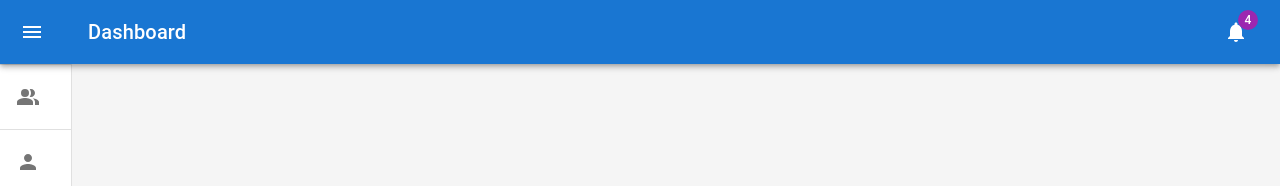
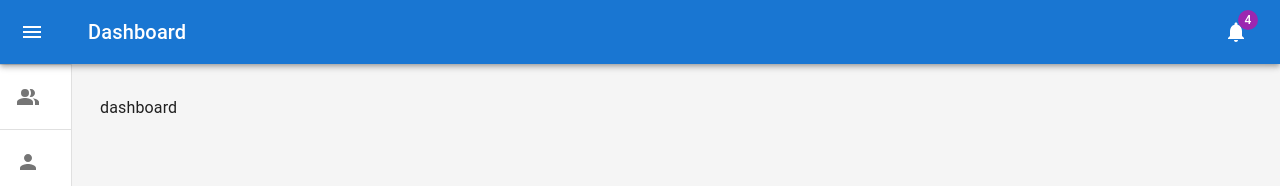
Before and after one commit to renzocabarios/harvest-hub, a React (Vite) app: page /dashboard in a window 1280 px wide. Shown: the top 186 px of the page. Built offline with nearby package versions, Linux system fonts and the light colour scheme.

Commit message:
Add Breadcrumb in DashboardLayout

```diff
--- a/src/component/DashboardLayout.jsx
+++ b/src/component/DashboardLayout.jsx
@@ -6,6 +6,7 @@ import Toolbar from "@mui/material/Toolbar";
 import Container from "@mui/material/Container";
 import Navbar from "./Navbar";
 import Sidenav from "./Sidenav";
+import Breadcrumb from "./Breadcrumb";
 import CategoryIcon from "@mui/icons-material/Category";
 import PersonIcon from "@mui/icons-material/Person";
 import PeopleAltIcon from "@mui/icons-material/PeopleAlt";
@@ -103,6 +104,8 @@ function DashboardLayout(props) {
           >
             <Toolbar />
             <Container maxWidth="lg" sx={{ mt: 4, mb: 4 }}>
+              <Breadcrumb />
+
               {children}
             </Container>
           </Box>
```
